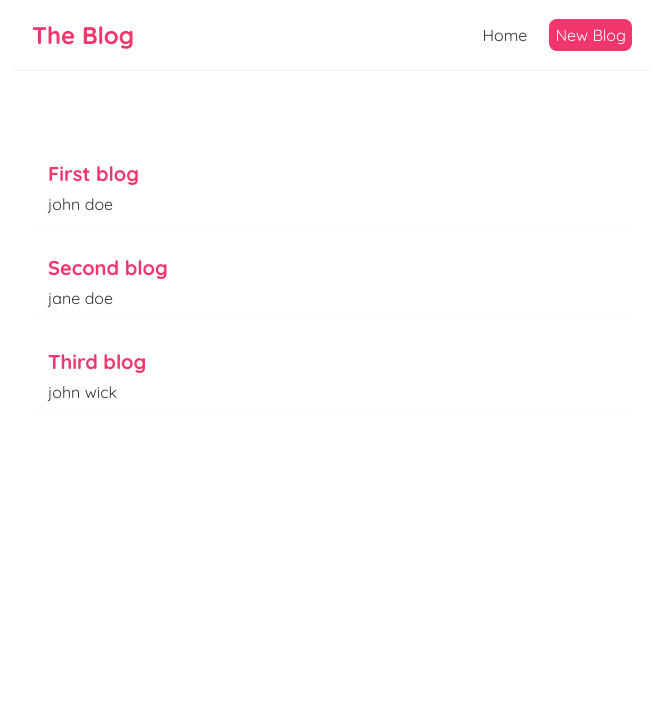
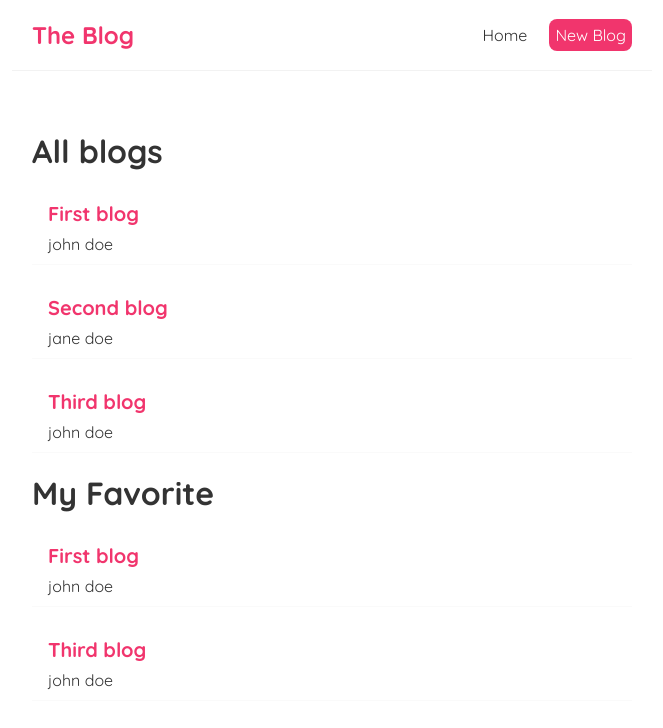
Before and after one commit to irfan87/blog_react, a React (Create React App) app: page / in a window 1280 px wide. Shown: the top 728 px of the page, without its empty margins (308-971 px from the left). Built offline with nearby package versions, Linux system fonts and the light colour scheme.

Commit message:
reused component - with filtered feature

```diff
--- a/src/components/BlogList.js
+++ b/src/components/BlogList.js
@@ -1,9 +1,10 @@
-const BlogList = ({ blogs }) => {
+const BlogList = ({ blogs, title }) => {
 	return (
 		<div className="blog-list">
+			<h1>{title}</h1>
 			{blogs.map((blog) => (
 				<div key={blog.id} className="blog-preview">
-					<h2>{blog.title}</h2>
+					<h2>{blog.title ?? title}</h2>
 					<p>{blog.author}</p>
 				</div>
 			))}
--- a/src/components/Home.js
+++ b/src/components/Home.js
@@ -18,14 +18,18 @@ const Home = () => {
 		{
 			title: "Third blog",
 			body: "Lorem ipsum...",
-			author: "john wick",
+			author: "john doe",
 			id: 3,
 		},
 	]);
 
 	return (
 		<div className="home">
-			<BlogList blogs={blogs} />
+			<BlogList blogs={blogs} title="All blogs" />
+			<BlogList
+				blogs={blogs.filter((blog) => blog.author == "john doe")}
+				title="My Favorite"
+			/>
 		</div>
 	);
 };
```
